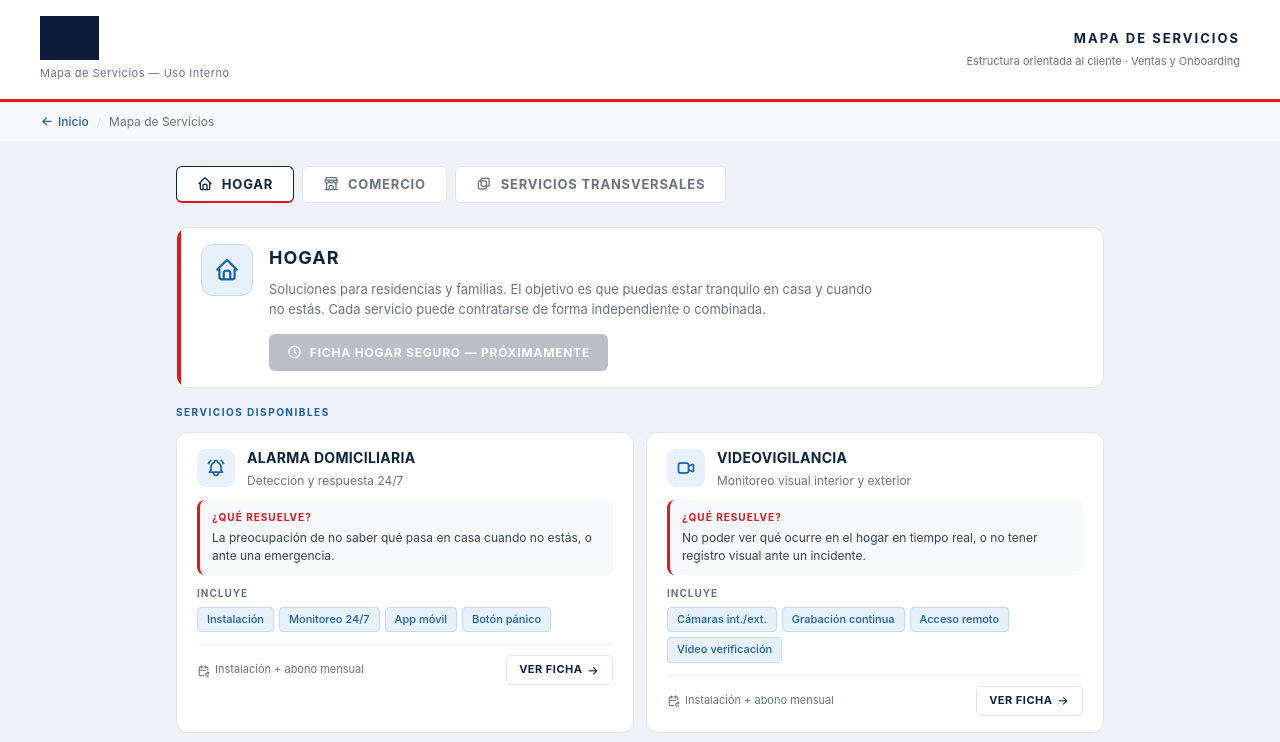
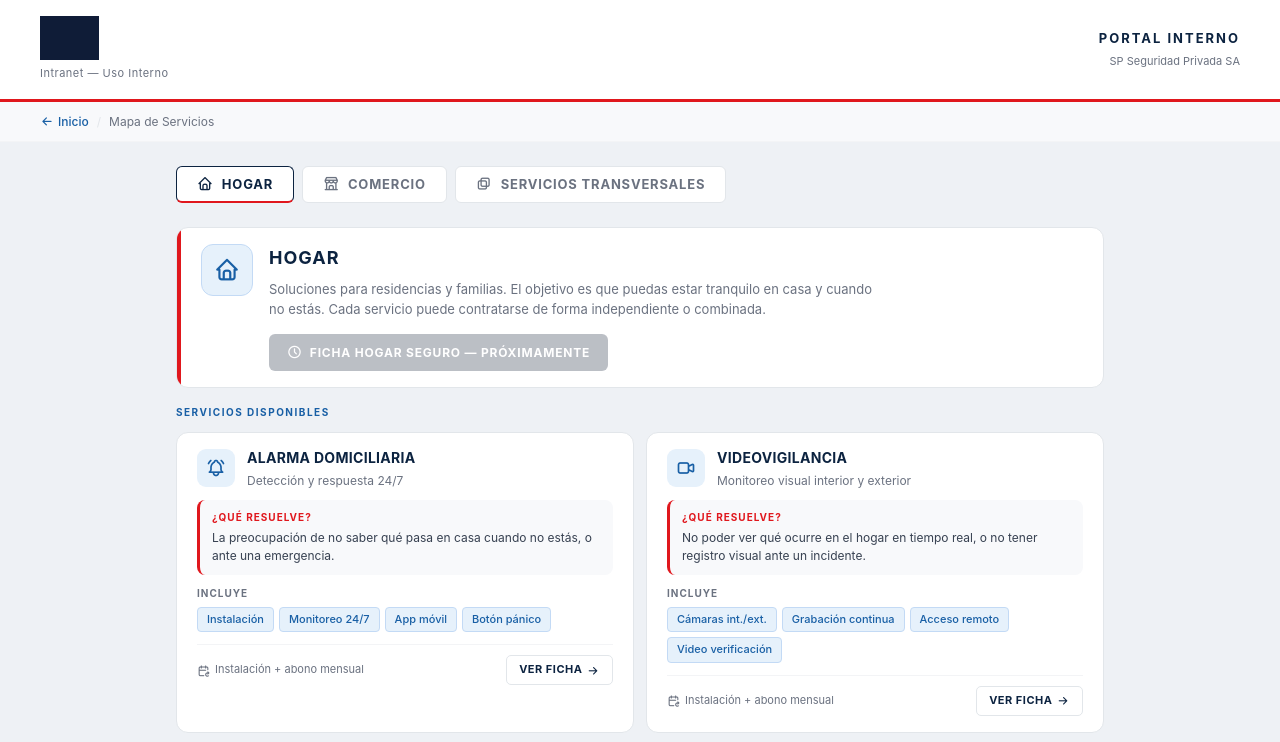
Before and after one commit to martinwolcansp/web_interna_sp, a website: page pages/mapa-servicios.html in a window 1280 px wide. Shown: the top 742 px of the page. Drawn offline with Linux system fonts and the light colour scheme; grey boxes are pictures that could not be loaded.

Commit message:
Modificacion heder

```diff
--- a/components/header/header.html
+++ b/components/header/header.html
@@ -6,10 +6,10 @@
       class="site-header__logo-img"
       onerror="this.style.display='none'; this.nextElementSibling.style.display='block'">
     <div class="site-header__logo-fallback">SP <span>Seguridad</span> Privada</div>
-    <p class="site-header__sub">{{sub}}</p>
+    <p class="site-header__sub">Intranet — Uso Interno</p>
   </div>
   <div class="site-header__right">
-    <div class="site-header__title">{{title}}</div>
-    <p class="site-header__subtitle">{{subtitle}}</p>
+    <div class="site-header__title">Portal Interno</div>
+    <p class="site-header__subtitle">SP Seguridad Privada SA</p>
   </div>
 </header>
--- a/components/header/header.js
+++ b/components/header/header.js
@@ -1,30 +1,23 @@
 /**
  * header.js — Loader del componente site-header + breadcrumb automático
  *
- * Uso básico (sin breadcrumb):
+ * Uso sin breadcrumb (home u otras páginas raíz):
+ *
+ *   <div id="site-header"></div>
+ *   <script src="/components/header/header.js"></script>
+ *
+ * Con breadcrumb (JSON array; último ítem sin href = página actual):
  *
  *   <div id="site-header"
- *     data-sub="Intranet — Uso Interno"
- *     data-title="Portal Interno"
- *     data-subtitle="SP Seguridad Privada SA">
+ *     data-breadcrumb='[{"label":"Inicio","href":"/index.html"},{"label":"Mapa de Servicios"}]'>
  *   </div>
  *   <script src="/components/header/header.js"></script>
- *
- * Con breadcrumb (JSON array de ítems, último sin href = página actual):
- *
- *   <div id="site-header"
- *     data-title="Mapa de Servicios"
- *     data-breadcrumb='[{"label":"Inicio","href":"/index.html"},{"label":"Mapa de Servicios"}]'>
- *   </div>
  */
 
 (function loadHeader() {
   const placeholder = document.getElementById('site-header');
   if (!placeholder) return;
 
-  const sub        = placeholder.dataset.sub      || 'Intranet — Uso Interno';
-  const title      = placeholder.dataset.title    || 'Portal Interno';
-  const subtitle   = placeholder.dataset.subtitle || 'SP Seguridad Privada SA';
   const breadcrumb = placeholder.dataset.breadcrumb || null;
 
   fetch('/components/header/header.html')
@@ -33,15 +26,8 @@
       return res.text();
     })
     .then(html => {
-      const filled = html
-        .replace('{{sub}}',      sub)
-        .replace('{{title}}',    title)
-        .replace('{{subtitle}}', subtitle);
+      placeholder.insertAdjacentHTML('beforebegin', html);
 
-      // Insertar header en el DOM
-      placeholder.insertAdjacentHTML('beforebegin', filled);
-
-      // Generar breadcrumb si se definió
       if (breadcrumb) {
         let items;
         try {
@@ -57,41 +43,33 @@
         nav.setAttribute('aria-label', 'Navegación de retorno');
 
         items.forEach((item, index) => {
-          const isLast = index === items.length - 1;
+          const isFirst = index === 0;
+          const isLast  = index === items.length - 1;
 
-          if (index === 0 && item.href) {
-            // Primer ítem: incluye ícono de flecha
-            const a = document.createElement('a');
-            a.className = 'breadcrumb__link';
-            a.href = item.href;
-            a.innerHTML = '<i class="ti ti-arrow-left" aria-hidden="true"></i> ' + item.label;
-            nav.appendChild(a);
-          } else if (!isLast && item.href) {
-            // Ítem intermedio con enlace
+          if (!isFirst) {
             const sep = document.createElement('span');
             sep.className = 'breadcrumb__sep';
             sep.setAttribute('aria-hidden', 'true');
             sep.textContent = '/';
             nav.appendChild(sep);
+          }
 
-            const a = document.createElement('a');
-            a.className = 'breadcrumb__link';
-            a.href = item.href;
-            a.textContent = item.label;
-            nav.appendChild(a);
-          } else {
-            // Último ítem: página actual (sin enlace)
-            const sep = document.createElement('span');
-            sep.className = 'breadcrumb__sep';
-            sep.setAttribute('aria-hidden', 'true');
-            sep.textContent = '/';
-            nav.appendChild(sep);
-
+          if (isLast) {
             const span = document.createElement('span');
             span.className = 'breadcrumb__current';
             span.setAttribute('aria-current', 'page');
             span.textContent = item.label;
             nav.appendChild(span);
+          } else {
+            const a = document.createElement('a');
+            a.className = 'breadcrumb__link';
+            a.href = item.href;
+            if (isFirst) {
+              a.innerHTML = '<i class="ti ti-arrow-left" aria-hidden="true"></i> ' + item.label;
+            } else {
+              a.textContent = item.label;
+            }
+            nav.appendChild(a);
           }
         });
 
--- a/pages/mapa-servicios.html
+++ b/pages/mapa-servicios.html
@@ -24,9 +24,6 @@
 
   <!-- HEADER + BREADCRUMB automático -->
   <div id="site-header"
-    data-sub="Mapa de Servicios — Uso Interno"
-    data-title="Mapa de Servicios"
-    data-subtitle="Estructura orientada al cliente · Ventas y Onboarding"
     data-breadcrumb='[{"label":"Inicio","href":"/index.html"},{"label":"Mapa de Servicios"}]'>
   </div>
   <script src="/components/header/header.js"></script>
```
Also changed, not shown: index.html (+1 -5 lines).
